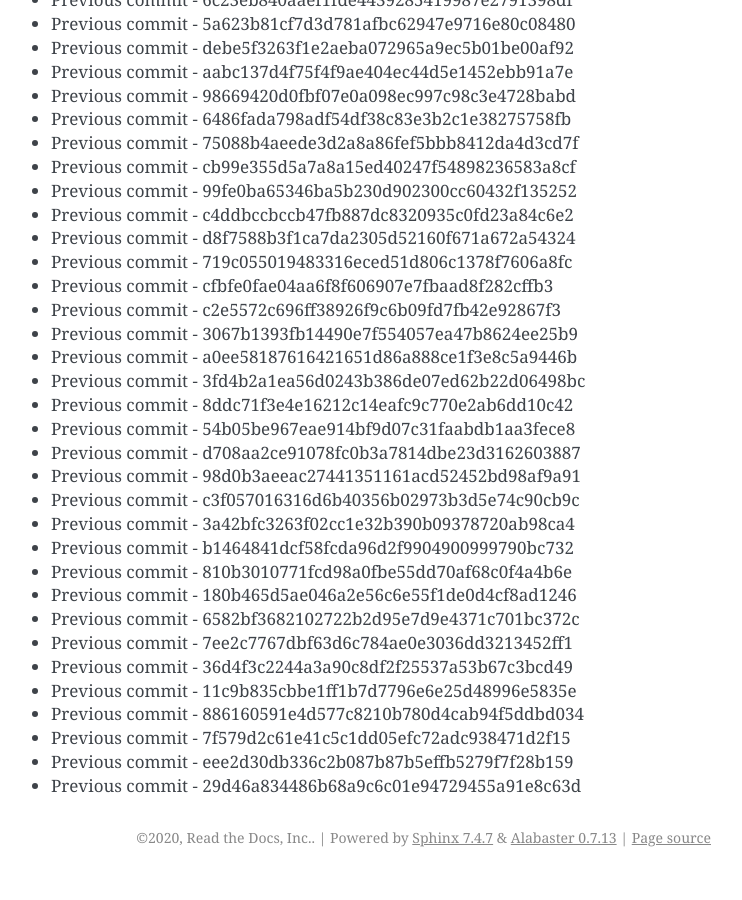
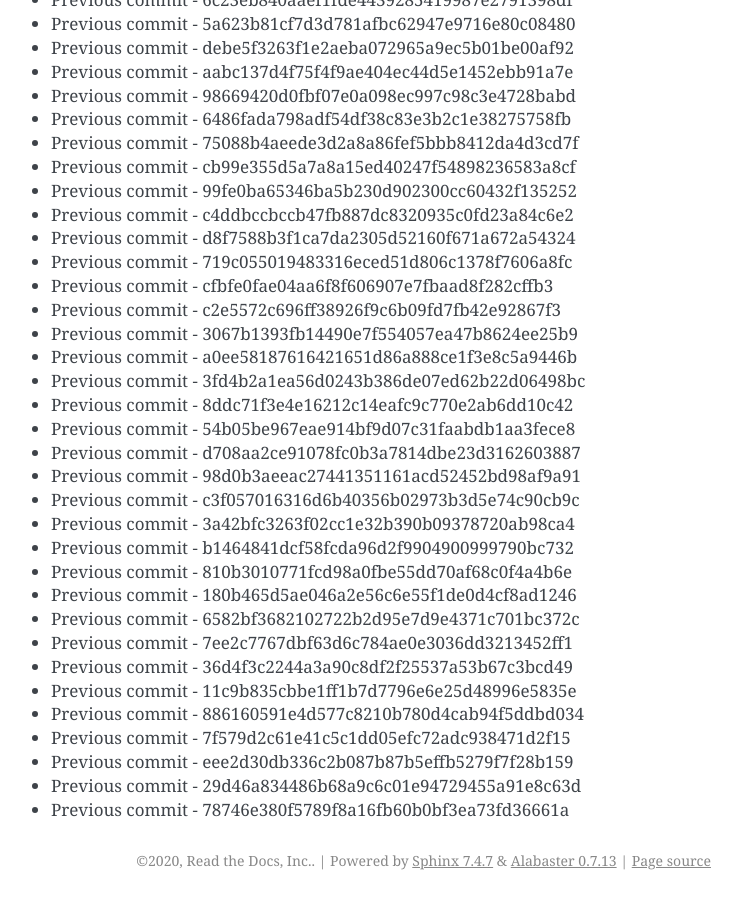
Before and after one commit to readthedocs/rtd-git-stresstest, a Sphinx documentation site: the page built from docs/updates.rst, in a window 1280 px wide and 900 px high, scrolled down 90988 px. Shown: the whole window, without its empty margins (399-1141 px from the left). Built offline with Sphinx 7.4.7, drawn with Linux system fonts in a browser that asks for light colours; before the commit the page ends 91865 px from its top, so only the background shows below that.

Commit message:
Generating commit from previous: 78746e380f5789f8a16fb60b0bf3ea73fd36661a

```diff
--- a/docs/updates.rst
+++ b/docs/updates.rst
@@ -3855,3 +3855,4 @@ It can be tested for any performance characteristics.
 * Previous commit - 7f579d2c61e41c5c1dd05efc72adc938471d2f15
 * Previous commit - eee2d30db336c2b087b87b5effb5279f7f28b159
 * Previous commit - 29d46a834486b68a9c6c01e94729455a91e8c63d
+* Previous commit - 78746e380f5789f8a16fb60b0bf3ea73fd36661a
```
